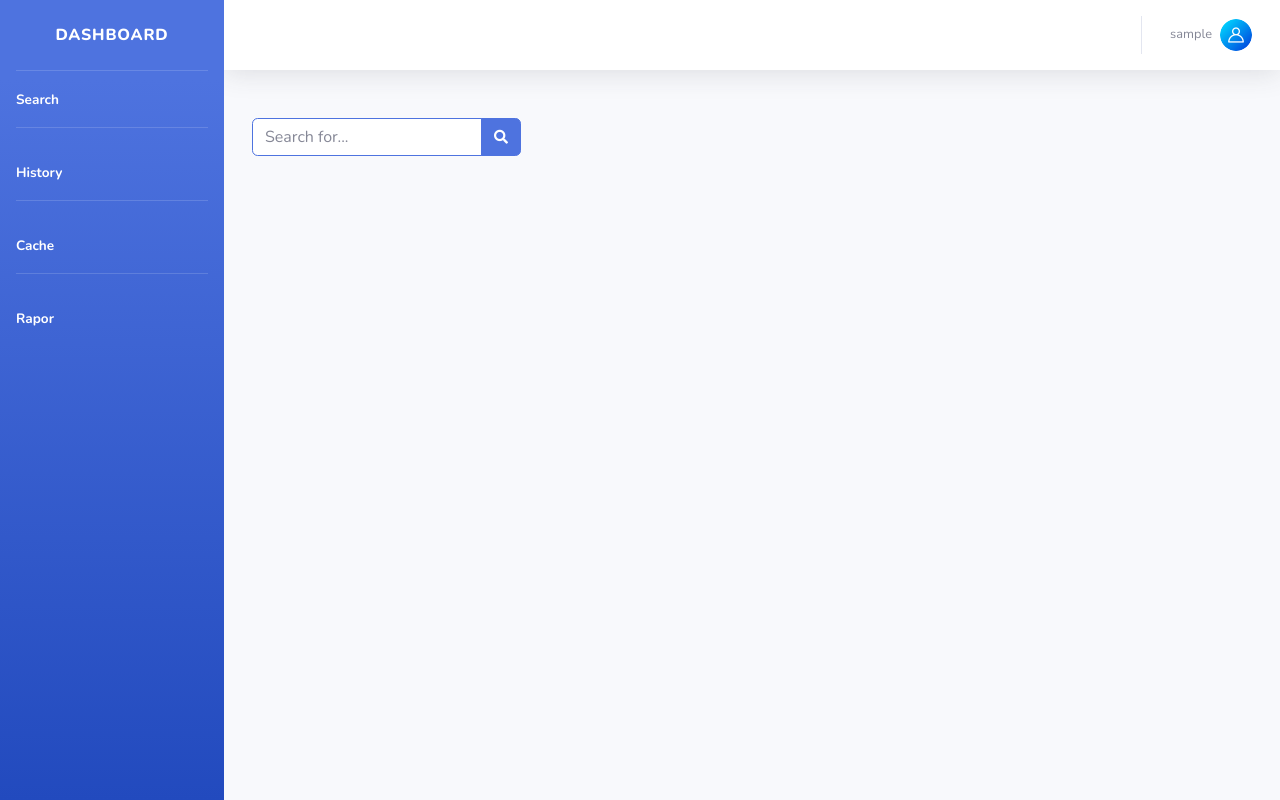
After one commit to tayyipaltunoz/login_flask, a Flask app: template templates/history.html in a window 1280 px wide. The commit adds this page. Run offline with Flask 3, Linux system fonts and the light colour scheme; the template is opened without the code that fills it, so the values that code supplies are empty; the visitor is signed in with stand-in values (Sample User, id 1); some libraries are stand-ins or nearby versions.

Commit message:
add_history

```diff
--- a/app.py
+++ b/app.py
@@ -1,6 +1,6 @@
 from flask import Flask, request, render_template,redirect,url_for,session
 import requests
-# import pandas as pd
+import pandas as pd
 # import json
 import cx_Oracle
 from cx_Oracle import Connection, SessionPool
@@ -103,16 +103,9 @@ def verify_user(username, password):
 
 def verify_db_connection():
     if connection_pool:
-        return "Bağlantı havuzu başarıyla oluşturuldu."
+        print ("Bağlantı havuzu başarıyla oluşturuldu.")
     else:
-        return "Bağlantı havuzu oluşturulurken hata oluştu."
-
-@app.route("/verifydb")
-def verify_db():
-    if verify_db_connection():
-        print ("Veritabanına başarıyla bağlandı.")
-    else:
-        print( "Veritabanına bağlanırken hata oluştu.")
+        print ("Bağlantı havuzu oluşturulurken hata oluştu.")
 
 # Send username to layout
 @app.context_processor
@@ -132,5 +125,29 @@ def page_not_found(error):
     return render_template("404.html") # veya başka bir sayfa
 
 
+conn = connection_pool.acquire()
+@app.route("/history", methods=["GET","POST"])
+def history():
+    if request.method =="POST":
+        user_input = request.form.get("user_input")
+        sql = "SELECT * FROM employees WHERE department_id = :user_input ORDER BY hire_date DESC FETCH FIRST 10 ROWS ONLY"
+
+        try:
+            # Parametreleri kullanarak SQL sorgusunu çalıştırın
+            data = pd.read_sql(sql, conn, params={"user_input": user_input})
+            data_html = data.to_html(classes="table table-bordered table-striped table-hover", index=False)
+            return render_template("history.html", data_html=data_html)
+
+        except Exception as e:
+            # Hata durumunu ele al
+            return render_template("error.html", error_message=str(e))
+
+    return render_template("history.html")
+
+
+
+
+
+
 if __name__ == '__main__':
     app.run(host='0.0.0.0',port=5000, debug=True)
--- /dev/null
+++ b/logo.py
@@ -0,0 +1,6 @@
+#                                                _ _
+# _____             _        _____ _ _          |_|_|
+#|_   _|___ _ _ _ _|_|___   |  _  | | |_ _ _ ___ ___ ___
+#  | | | .'| | | | | | . |  |     | |  _| | |   | . |- _|
+#  |_| |__,|_  |_  |_|  _|  |__|__|_|_| |___|_|_|___|___|
+#          |___|___| |_|
--- /dev/null
+++ b/templates/history.html
@@ -0,0 +1,28 @@
+{%extends 'layout.html'%}
+
+{%block content%}
+<!-- Body start.. -->
+
+<!-- Topbar Search -->
+<form method="POST"
+    class="d-none d-sm-inline-block form-inline mr-auto ml-md-3 my-2 my-md-0 mw-10 navbar-search">
+    <div class="input-group">
+        <input class="form-control border-primary" type="text" class="form-control bg-light border-0 small" placeholder="Search for..."
+            aria-label="Search" aria-describedby="basic-addon2" name="user_input" id="user_input">
+        <div class="input-group-append">
+            <button class="btn btn-primary" type="submit">
+                <i class="fas fa-search fa-sm"></i>
+            </button>
+        </div>
+    </div>
+</form>
+<br><br>
+<!-- Topbar Navbar -->
+
+<!-- <h3>Data History</h3> -->
+<!-- Verileri burada görüntüleme -->
+{{ data_html | safe }}
+
+
+<!-- Body end.. -->
+{%endblock%}
--- a/templates/index.html
+++ b/templates/index.html
@@ -20,7 +20,7 @@
         </div>
 
     {%else%}
-        <div class="alert alert-danger" role="alert">
+        <div class="alert alert-primary" role="alert">
             {{error}}
         </div>
 
@@ -28,5 +28,6 @@
 </div>
 
 
+
 <!-- Body end.. -->
 {%endblock%}
--- a/templates/layout.html
+++ b/templates/layout.html
@@ -50,7 +50,7 @@
             <!-- Divider -->
             <hr class="sidebar-divider">
             <li class="nav-item active">
-                <a class="nav-link" href="/">
+                <a class="nav-link" href="{{ url_for('history') }}">
                     <span>History</span></a>
             </li>
 
```
